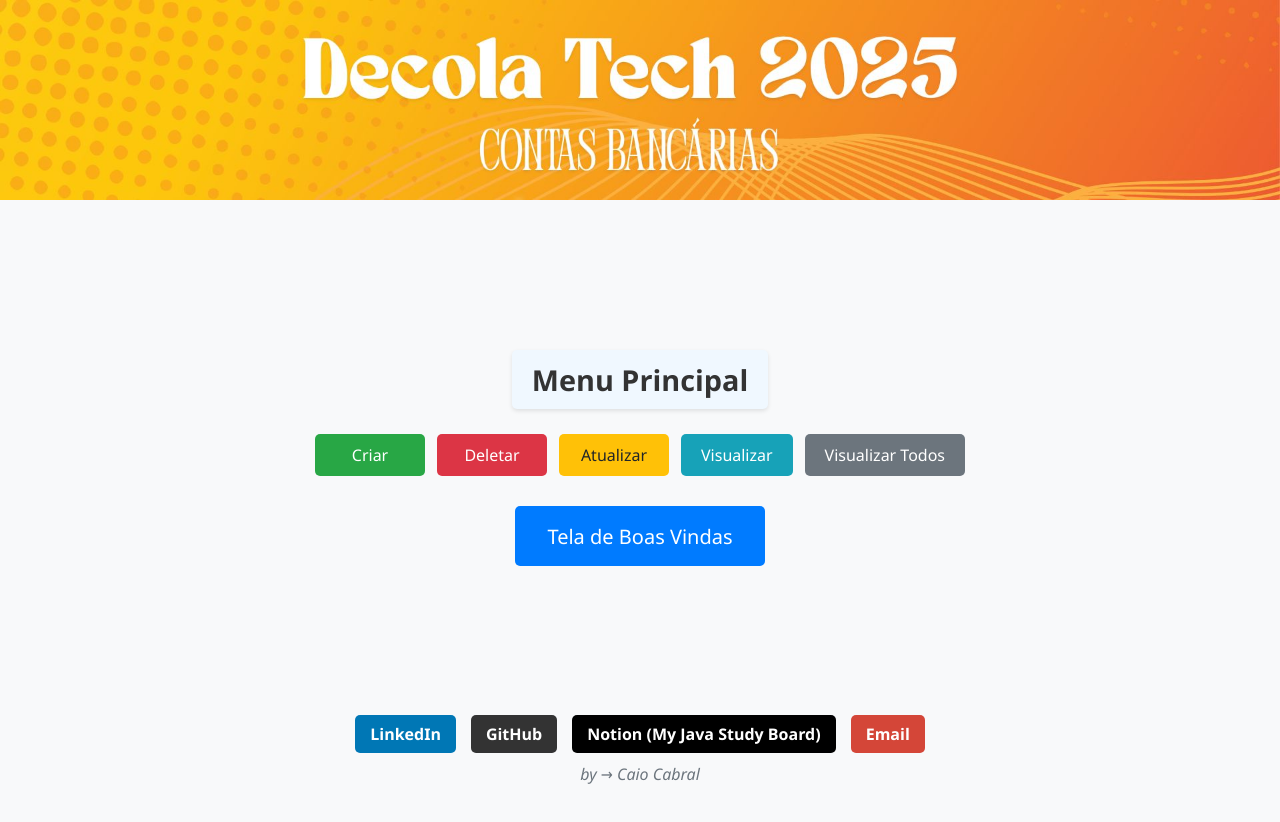
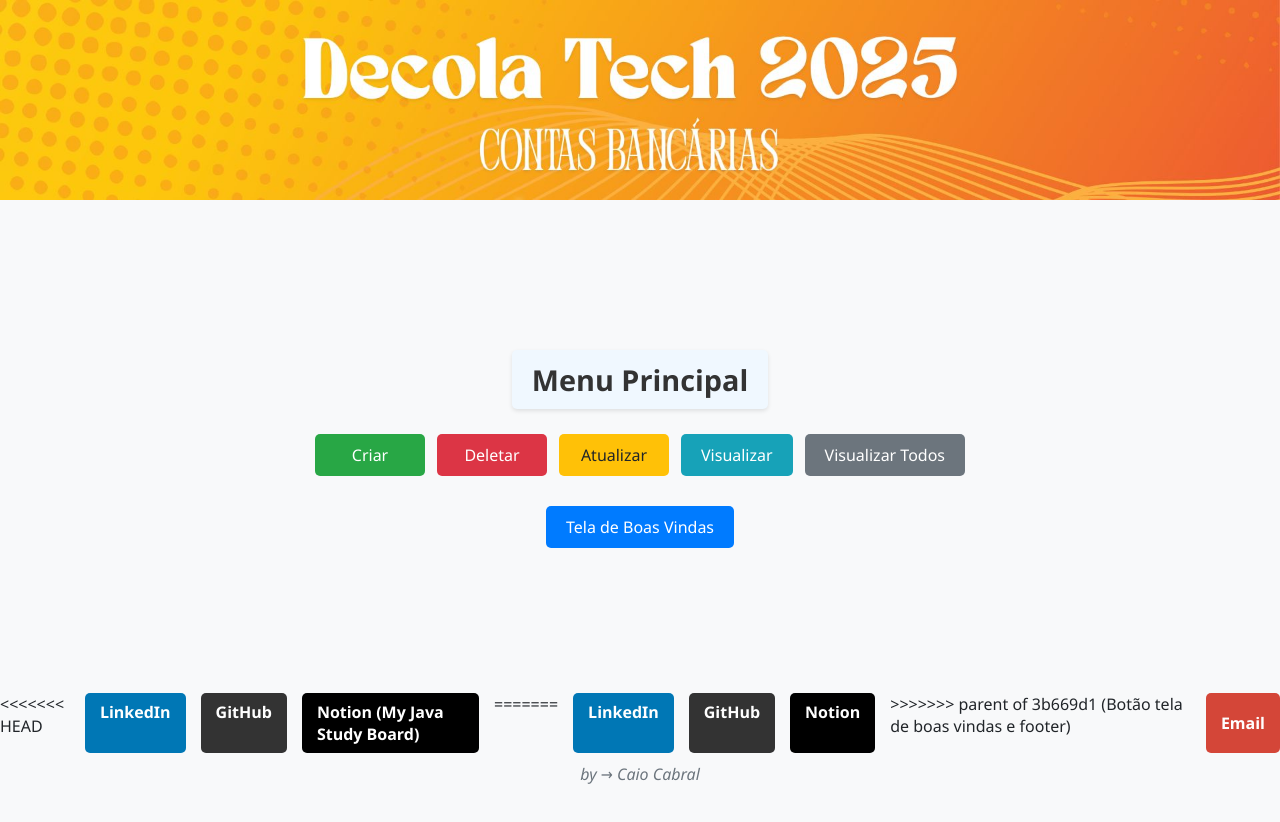
Before and after one commit to Caio-Cabral-Programmer/Decola-Tech-2025---API-RestFul-Spring-Boot---Front-end, an Angular app in the folder frontend-caio-cabral/: page /menu in a window 1280 px wide. Shown: the top 822 px of the page. Built offline with nearby package versions, Linux system fonts and the light colour scheme.

Commit message:
update footer

```diff
--- a/frontend-caio-cabral/src/app/components/footer/footer.component.html
+++ b/frontend-caio-cabral/src/app/components/footer/footer.component.html
@@ -1,8 +1,14 @@
 <footer>
   <div class="social-links">
+<<<<<<< HEAD
     <a href="https://www.linkedin.com/in/caio-cabral-programmer/" target="_blank" class="social-btn linkedin">LinkedIn</a>
     <a href="https://github.com/Caio-Cabral-Programmer" target="_blank" class="social-btn github">GitHub</a>
     <a href="https://www.notion.so/Java-1c990d83bc33814c9659f977de346a2a" target="_blank" class="social-btn notion">Notion (My Java Study Board)</a>
+=======
+    <a href="https://linkedin.com/in/seu-linkedin" target="_blank" class="social-btn linkedin">LinkedIn</a>
+    <a href="https://github.com/seu-github" target="_blank" class="social-btn github">GitHub</a>
+    <a href="https://notion.so/seu-notion" target="_blank" class="social-btn notion">Notion</a>
+>>>>>>> parent of 3b669d1 (Botão tela de boas vindas e footer)
     <button class="social-btn email" (click)="copyEmail()">Email</button>
   </div>
   <div class="signature">
--- a/frontend-caio-cabral/src/app/components/footer/footer.component.ts
+++ b/frontend-caio-cabral/src/app/components/footer/footer.component.ts
@@ -10,7 +10,7 @@ import { CommonModule } from '@angular/common';
 })
 export class FooterComponent {
   copyEmail() {
-    const email = 'caiocabral.ep@gmail.com';
+    const email = 'seu-email@exemplo.com';
     navigator.clipboard.writeText(email).then(() => {
       alert('Email copiado para a área de transferência!');
     });
--- a/frontend-caio-cabral/src/app/components/menu/menu.component.css
+++ b/frontend-caio-cabral/src/app/components/menu/menu.component.css
@@ -59,19 +59,13 @@
 .view-all { background-color: #6c757d; }
 
 .back-btn {
-  padding: 12px 30px;
+  padding: 10px 20px;
   background-color: #007bff;
   color: white;
   border: none;
   border-radius: 5px;
   cursor: pointer;
   transition: all 0.3s;
-  width: 250px;
-  height: 60px;
-  font-size: 20px;
-  display: flex;
-  align-items: center;
-  justify-content: center; /* Centraliza o texto no botão */
 }
 
 .back-btn:hover {
```
